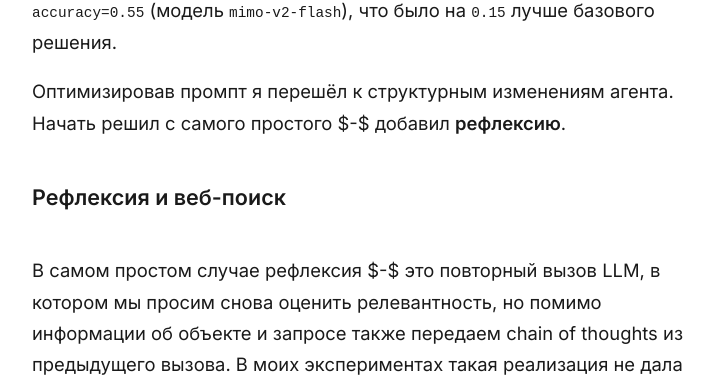
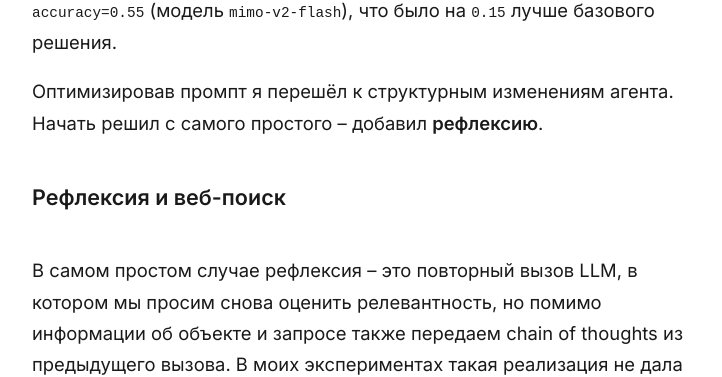
Before and after one commit to petrovortex/petrovortex.github.io, a Jekyll site: the page built from _posts/2026-03-09-dls-agent-ru.md, in a window 1280 px wide and 1400 px high, scrolled down 5704 px. Shown: the part 180-557 px from the top of the window, without its empty margins (278-1000 px from the left). Built offline with Jekyll 4.4.1, drawn with Linux system fonts in a browser that asks for light colours; our own code applies the rules of GitHub Pages for plain Markdown files; comment, search, counter and statistics services are not loaded; some of the changed text lies outside the part shown.

```diff
--- a/_posts/2026-03-09-dls-agent-ru.md
+++ b/_posts/2026-03-09-dls-agent-ru.md
@@ -20,7 +20,7 @@ excerpt: "Рассказываю про свой финальный проект
 4. Какие технологии оказались полезными (про tech stack)
 5. Как не разорился на тестировании (сделав около 4000 жирных запросов к LLM)
 
-Подчеркиваю $-$ эта статья именно про мой опыт и путь выполнения проекта. Если вам интересен итоговый результат, переходите в репозиторий проекта.
+Подчеркиваю -- эта статья именно про мой опыт и путь выполнения проекта. Если вам интересен итоговый результат, переходите в репозиторий проекта.
 
 Я получил большое удовольствие от выполнения проекта и написания этой статьи, и в будущем планирую продолжать рассказывать о своих проектах. Недавно я устроился на новую работу, так что stay tuned :)
 
@@ -42,11 +42,11 @@ excerpt: "Рассказываю про свой финальный проект
 
 Несмотря на всю шумиху вокруг агентов, для меня этот проект стал первым местом, где я с ними столкнулся как разработчик, а не пользователь. Поэтому, первым делом я принялся искать разные курсы и туториалы.
 
-Мне повезло $-$ я нашел [курс](https://learn.deeplearning.ai/courses/agentic-ai) от Эндрю Ына. Это крутой преподаватель из Стэнфорда, который умеет в любой теме выделять главное и понятно это объяснять.
+Мне повезло -- я нашел [курс](https://learn.deeplearning.ai/courses/agentic-ai) от Эндрю Ына. Это крутой преподаватель из Стэнфорда, который умеет в любой теме выделять главное и понятно это объяснять.
 
 В своем курсе Эндрю рассказывает
 1. что такое агенты и зачем они нужны,
-2. про agentic workflows $-$ чему можно научить агентов,
+2. про agentic workflows -- чему можно научить агентов,
 3. про best practices их разработки.
 
 На самом деле, эти практики являются лучшими для разработки многих вещей, не только агентных систем, и тем ценнее является материал курса.
@@ -78,7 +78,7 @@ excerpt: "Рассказываю про свой финальный проект
 
 Дополняет этот цикл **важный совет**: сначала сделайте качественную работающую систему, а уже потом оптимизуйте её скорость и стоимость. Нет смысла оптимизировать систему, которая не решает поставленную задачу.
 
-Подробнее почитать про workflows агентов и другие советы Эндрю вы можете [в моем телеграм-канале](https://t.me/open_notes), где я выложил свои конспекты. Либо пройдите его [курс](https://learn.deeplearning.ai/courses/agentic-ai) самостоятельно $-$ рекомендую!
+Подробнее почитать про workflows агентов и другие советы Эндрю вы можете [в моем телеграм-канале](https://t.me/open_notes), где я выложил свои конспекты. Либо пройдите его [курс](https://learn.deeplearning.ai/courses/agentic-ai) самостоятельно -- рекомендую!
 
 ## 2. Быстрое и грязное решение
 
@@ -115,11 +115,11 @@ excerpt: "Рассказываю про свой финальный проект
 
 Сделав несколько итераций корректировки промпта я смог добиться `accuracy=0.55` (модель `mimo-v2-flash`), что было на `0.15` лучше базового решения.
 
-Оптимизировав промпт я перешёл к структурным изменениям агента. Начать решил с самого простого $-$ добавил **рефлексию**.
+Оптимизировав промпт я перешёл к структурным изменениям агента. Начать решил с самого простого -- добавил **рефлексию**.
 
 ### Рефлексия и веб-поиск
 
-В самом простом случае рефлексия $-$ это повторный вызов LLM, в котором мы просим снова оценить релевантность, но помимо информации об объекте и запросе также передаем chain of thoughts из предыдущего вызова. В моих экспериментах такая реализация не дала заметного улучшения предсказаний, зато в два раза увеличила время их получения.
+В самом простом случае рефлексия -- это повторный вызов LLM, в котором мы просим снова оценить релевантность, но помимо информации об объекте и запросе также передаем chain of thoughts из предыдущего вызова. В моих экспериментах такая реализация не дала заметного улучшения предсказаний, зато в два раза увеличила время их получения.
 
 Почему улучшения не произошло? Я предполагал две причины:
 1. Рефлексирующая модель слабая
@@ -137,7 +137,7 @@ excerpt: "Рассказываю про свой финальный проект
 
 Более того, можно вообще не передавать в рефлексирующую модель chain of thoughts из первой модели. Ведь они для данных объектов сводятся к тому, что нехватает определенной информации, а эту информацию мы получаем из поисковика и передаем второй модели.
 
-Получается, что здесь нет явной рефлексии $-$ она заменена анализом результатов поискового запроса, который был сформулирован первой моделью.
+Получается, что здесь нет явной рефлексии -- она заменена анализом результатов поискового запроса, который был сформулирован первой моделью.
 
 ***схема №5 рефлексирующей модели с поиском***
 
@@ -149,13 +149,13 @@ excerpt: "Рассказываю про свой финальный проект
 
 И у меня возник вопрос: а что, если в датасете есть одинаковые объекты? Тогда информация о релевантности запросов относительно этих объектов поможет определить их релевантность для других запросов!
 
-Это оказалось правдой $-$ в датасете есть повторяющиеся объекты. Поэтому я разделил тренировочную часть датасета на две: из одной сделал векторную базу знаний, а на второй проводил валидацию.
+Это оказалось правдой -- в датасете есть повторяющиеся объекты. Поэтому я разделил тренировочную часть датасета на две: из одной сделал векторную базу знаний, а на второй проводил валидацию.
 
 Как это реализовано? На вход первой модели теперь подается (`запрос`, `объект`; `2 похожие пары (запрос, объект)`). Похожие пары ищутся с помощью векторного поиска по базе знаний.
 
 ***схема №6 рефлексирующей модели с поиском и базой знаний***
 
-Внедрение БЗ позволило получить лучшее качество $-$ теперь агент на основе `GLM-4.5-air` выбивал `accuracy=0.86`.
+Внедрение БЗ позволило получить лучшее качество -- теперь агент на основе `GLM-4.5-air` выбивал `accuracy=0.86`.
 
 ### Оптимизация затрат и скорости
 
```
